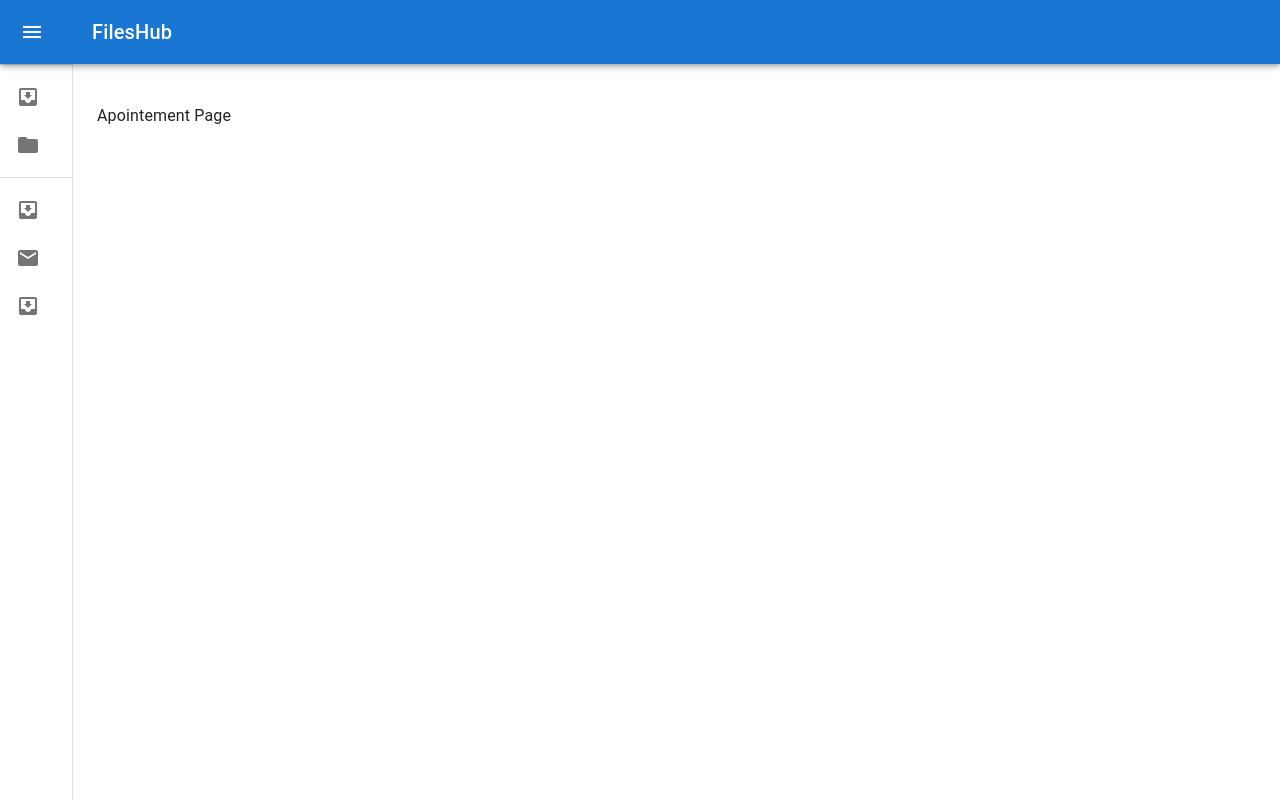
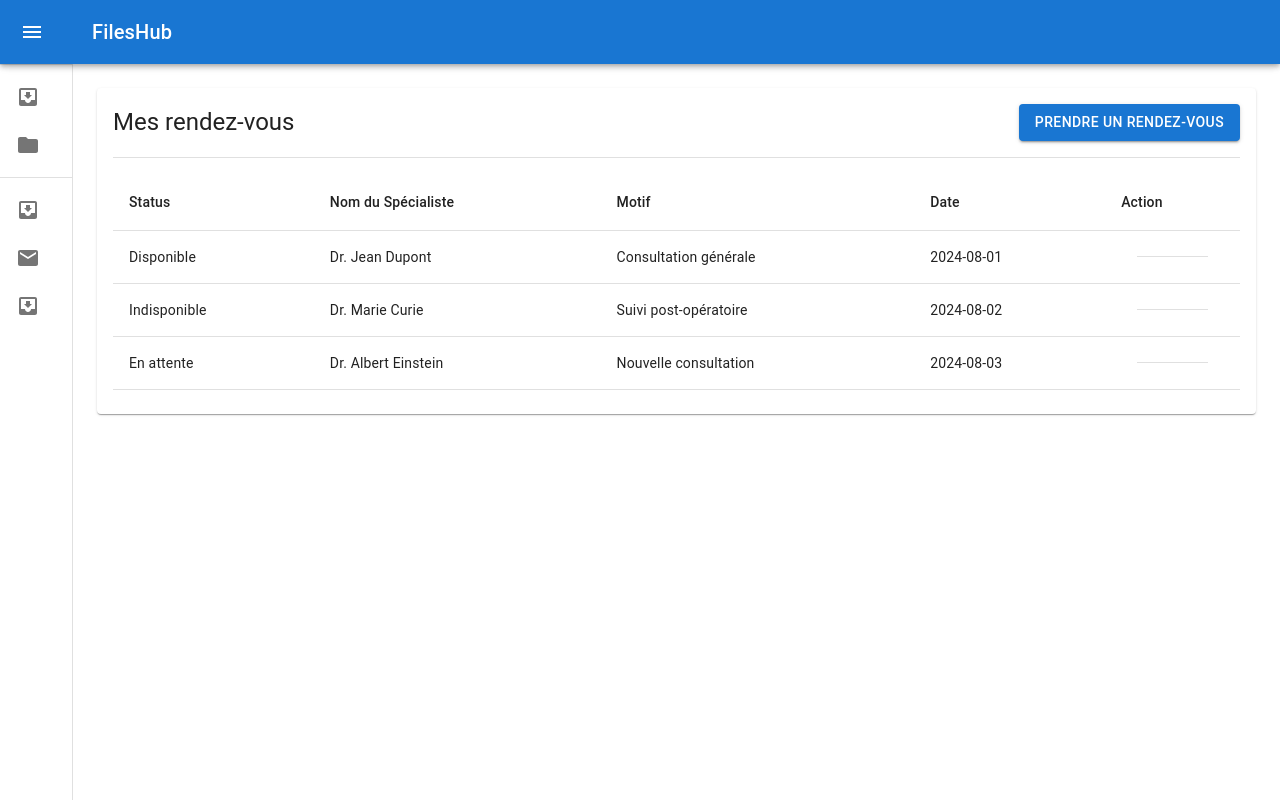
Before and after one commit to Calamia92/DoctoPet, a React app in the folder frontend/: page /apointements in a window 1280 px wide. Built offline with nearby package versions, Linux system fonts and the light colour scheme.

Commit message:
small change

```diff
--- a/frontend/src/Apointement.tsx
+++ b/frontend/src/Apointement.tsx
@@ -1,7 +1,60 @@
-import React, { useState } from 'react';
+import React from 'react';
+import { Card, CardContent, Typography, Table, TableHead, TableBody, TableRow, TableCell, Divider, Button, Grid, Box } from '@mui/material';
+import { ErrorOutline } from '@mui/icons-material';
+
+const appointments = [
+  { status: 'Disponible', name: 'Dr. Jean Dupont', reason: 'Consultation générale', date: '2024-08-01', action: '' },
+  { status: 'Indisponible', name: 'Dr. Marie Curie', reason: 'Suivi post-opératoire', date: '2024-08-02', action: '' },
+  { status: 'En attente', name: 'Dr. Albert Einstein', reason: 'Nouvelle consultation', date: '2024-08-03', action: '' },
+];
 
 const Appointment = () => {
-    return <p>Apointement Page</p>;
-}
+  return (
+    <Card>
+      <CardContent>
+        <Grid container alignItems="center" justifyContent="space-between">
+          <Typography variant="h5" component="div">
+            Mes rendez-vous
+          </Typography>
+          <Button variant="contained" color="primary">
+            Prendre un rendez-vous
+          </Button>
+        </Grid>
+        <Divider style={{ margin: '16px 0' }} />
+        {appointments.length > 0 ? (
+          <Table>
+            <TableHead>
+              <TableRow>
+                <TableCell>Status</TableCell>
+                <TableCell>Nom du Spécialiste</TableCell>
+                <TableCell>Motif</TableCell>
+                <TableCell>Date</TableCell>
+                <TableCell>Action</TableCell>
+              </TableRow>
+            </TableHead>
+            <TableBody>
+              {appointments.map((appointment, index) => (
+                <TableRow key={index}>
+                  <TableCell>{appointment.status}</TableCell>
+                  <TableCell>{appointment.name}</TableCell>
+                  <TableCell>{appointment.reason}</TableCell>
+                  <TableCell>{appointment.date}</TableCell>
+                  <TableCell><Divider variant="middle" /></TableCell>
+                </TableRow>
+              ))}
+            </TableBody>
+          </Table>
+        ) : (
+          <Box display="flex" alignItems="center" justifyContent="center" border={1} borderColor="red" borderRadius={4} p={2} mt={2}>
+            <ErrorOutline color="error" style={{ marginRight: 8 }} />
+            <Typography color="error">
+              Vous n'avez pas de rendez-vous.
+            </Typography>
+          </Box>
+        )}
+      </CardContent>
+    </Card>
+  );
+};
 
 export default Appointment;
--- a/frontend/src/App.tsx
+++ b/frontend/src/App.tsx
@@ -2,9 +2,9 @@ import React from 'react';
 import { BrowserRouter as Router, Route, Routes } from 'react-router-dom';
 import Layout from './Layout';
 import FileManager from './FileManager';
-import Appointment from './Apointement';
 import Login from './Login';
 import Register from './Register';
+import Apointement from './Apointement';
 
 const App: React.FC = () => {
   return (
@@ -12,7 +12,7 @@ const App: React.FC = () => {
       <Layout>
         <Routes>
           <Route path="/file-manager" element={<FileManager />} />
-          <Route path="/apointements" element={<Appointment />} />
+          <Route path="/apointements" element={<Apointement />} />
           <Route path="/login" element={<Login />} />
           <Route path="/register" element={<Register />} />
           <Route path="/" element={<div>Home Page</div>} />
```
